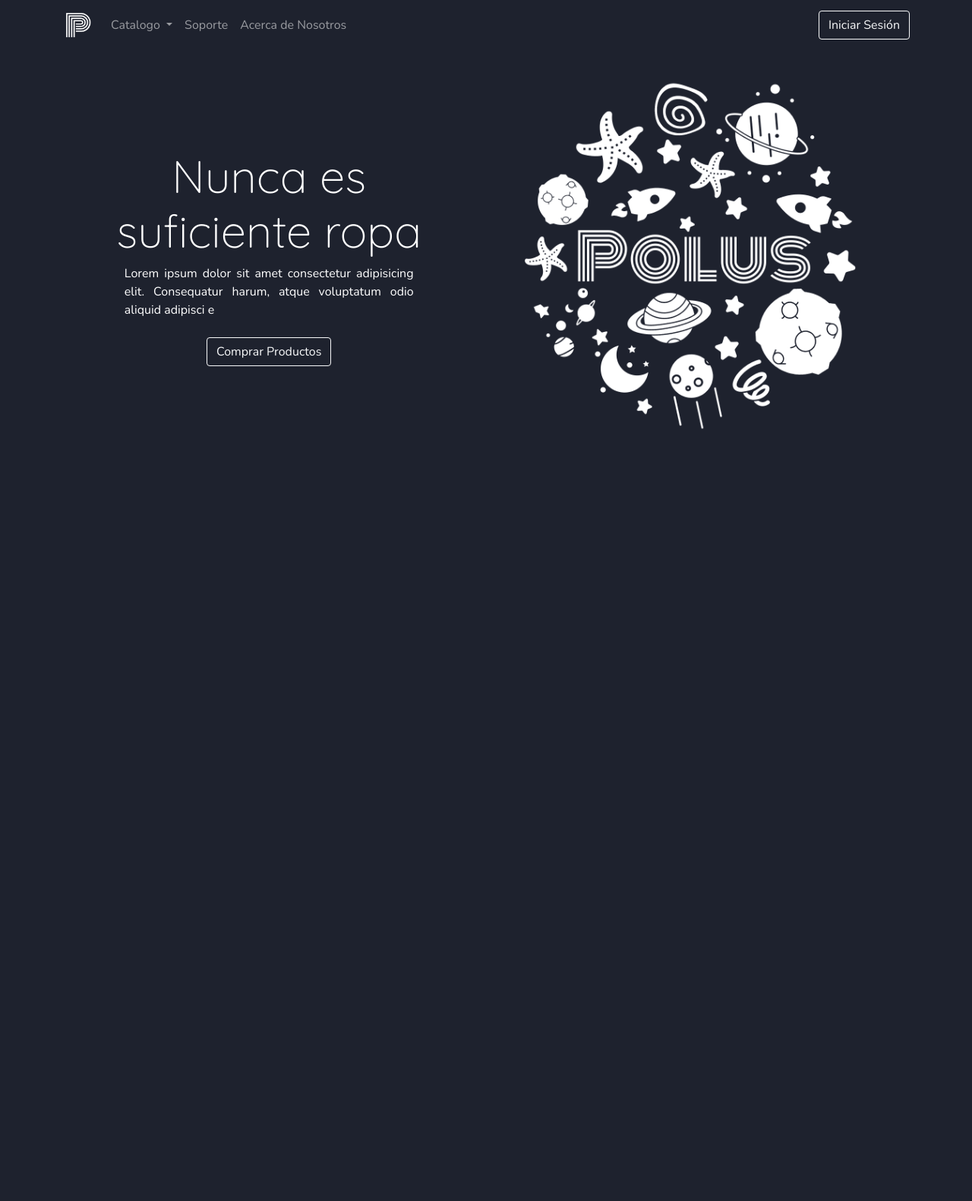
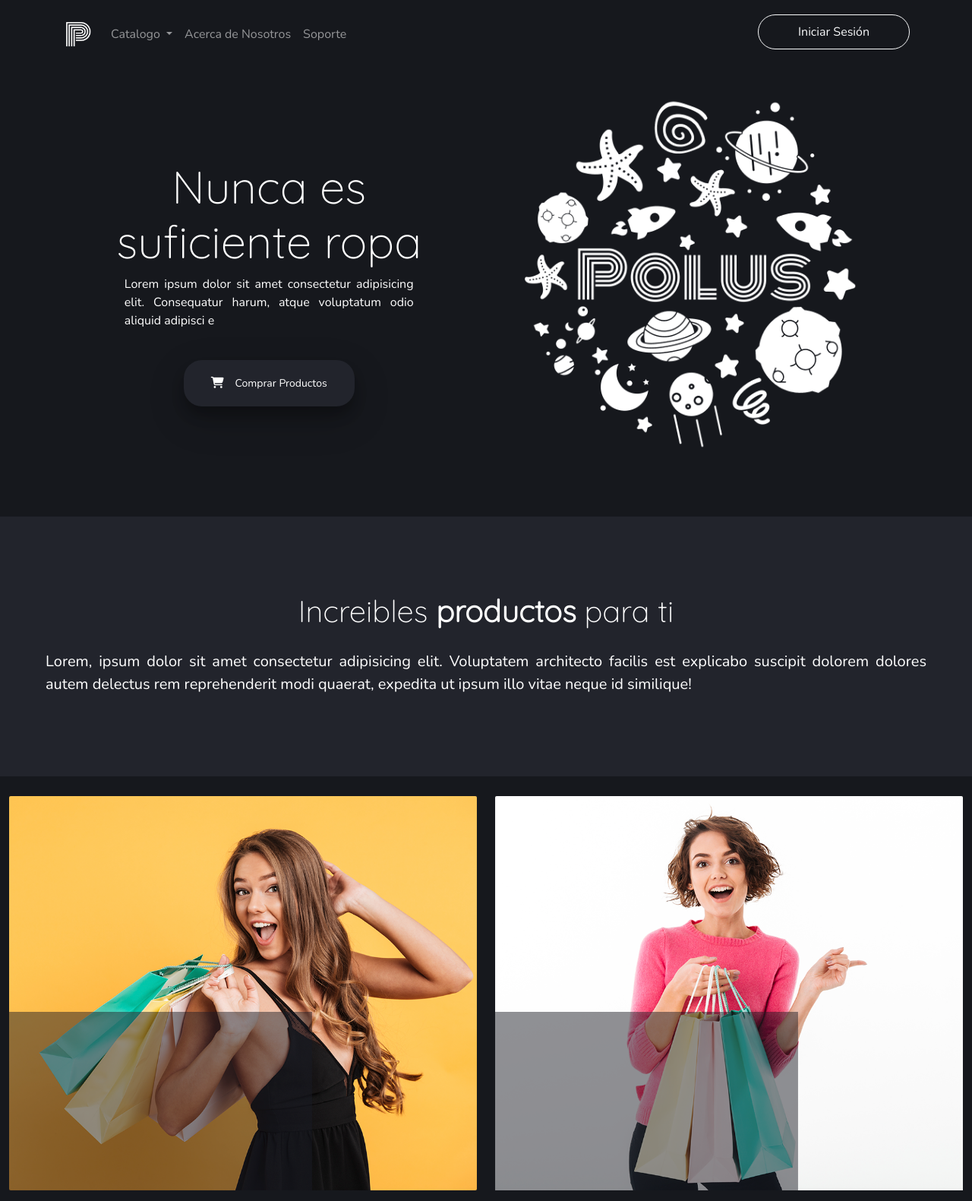
Before and after one commit to eduardoezequieel/polus, a PHP site: the page made by Vistas/Vistas Publico/index.html in a window 1280 px wide. Shown: the whole page at 76% size. Before the commit the page ends 800 px from the top, so only its background shows below. Run offline with PHP 8.4, Linux system fonts and the light colour scheme; some libraries are stand-ins or nearby versions.

Commit message:
Mas cambios y mejoras

```diff
--- a/Vistas/Vistas Publico/index.html
+++ b/Vistas/Vistas Publico/index.html
@@ -10,9 +10,13 @@
 
     <link rel="stylesheet" href="/css/estilos.css">
 
+     <!-- Fuentes Personalizadas -->
     <link rel="preconnect" href="https://fonts.gstatic.com">
     <link href="https://fonts.googleapis.com/css2?family=Quicksand:wght@300&display=swap" rel="stylesheet">
     <link href="https://fonts.googleapis.com/css2?family=Nunito&display=swap" rel="stylesheet">
+
+    <!-- Font Awesome -->
+    <script src="https://kit.fontawesome.com/43634cb7dc.js" crossorigin="anonymous"></script>
 
     <title>Polus El Salvador</title>
   </head>
@@ -23,7 +27,7 @@
           <img src="/img/p icono.png" alt="img-fluid" height="40px" width="40px">
         </a>
         <button class="navbar-toggler" type="button" data-bs-toggle="collapse" data-bs-target="#navbarSupportedContent" aria-controls="navbarSupportedContent" aria-expanded="false" aria-label="Toggle navigation">
-          <span class="navbar-toggler-icon"></span>
+          <ion-icon name="grid"></ion-icon>
         </button>
         <div class="collapse navbar-collapse" id="navbarSupportedContent">
           <ul class="navbar-nav me-auto mb-2 mb-lg-0">
@@ -31,7 +35,7 @@
               <a class="nav-link dropdown-toggle" href="#" id="navbarDropdown" role="button" data-bs-toggle="dropdown" aria-expanded="false">
                 Catalogo
               </a>
-              <ul class="dropdown-menu" aria-labelledby="navbarDropdown" id>
+              <ul class="dropdown-menu dropdown-menu-dark" aria-labelledby="navbarDropdown" id>
                 <li><a class="dropdown-item" href="#">Action</a></li>
                 <li><a class="dropdown-item" href="#">Another action</a></li>
                 <li><hr class="dropdown-divider"></li>
@@ -40,29 +44,28 @@
             </li>
 
             <li class="nav-item">
+              <a class="nav-link" href="#">Acerca de Nosotros</a>
+            </li>
+
+            <li class="nav-item">
               <a class="nav-link" href="#">Soporte</a>
             </li>
 
-            <li class="nav-item">
-              <a class="nav-link" href="#">Acerca de Nosotros</a>
-            </li>
-
-
           </ul>
           <form class="d-flex">
-            <button class="btn btn-outline-light" type="submit">Iniciar Sesión</button>
+            <button class="btn btn-outline-light botonEstilo">Iniciar Sesión</button>
           </form>
         </div>
       </div>
     </nav>
 
-    <div class="container">
+    <div class="container" id="contenedorPrincipal">
       <header>
         <div class="row">
           <div class="col-6" id="title">
-            <h1 id="TituloIndex">Nunca es<br>suficiente ropa</h1>
+            <h1 class="titulos">Nunca es<br>suficiente ropa</h1>
             <p>Lorem ipsum dolor sit amet consectetur adipisicing elit. Consequatur harum, atque voluptatum odio aliquid adipisci e</p>
-            <button class="btn btn-outline-light mt-2">Comprar Productos</button>
+            <button class="boton mt-4"><i class="fas fa-shopping-cart" id="carrito"></i>Comprar Productos</button>
           </div>
 
           <div class="col-6" id="imagen">
@@ -71,8 +74,56 @@
         </div>
       </header>
     </div>
+
+    <section>
+      <div class="container-fluid" style="background-color: #22242C;">
+        <div class="row">
+          <h1 class="titulos2" id="parrafo" style="background-color: #22242C;" >Increibles <span style="font-weight:bolder">productos</span> para ti</h1>
+          <p class="paddingParrafo" style="text-align: justify; font-size: 20px; padding-bottom: 90px;">Lorem, ipsum dolor sit amet consectetur adipisicing elit. Voluptatem architecto facilis est explicabo suscipit dolorem dolores autem delectus rem reprehenderit modi quaerat, expedita ut ipsum illo vitae neque id similique!</p>
+        </div>
+      </div>
+
+      <div class="container-fluid pt-3">
+        <div class="row">
+          <div class="col-md-6">
+            <div class="contenedor">
+              <div class="detalle">
+
+              </div>
+              <img src="/img/modelo1.png" class="img-fluid" alt="" width="">
+            </div>
+          </div>
+
+          <div class="col-md-6">
+            <div class="contenedor">
+              <div class="detalle">
+
+              </div>
+              <img src="/img/modelo2.png" class="img-fluid mb-1" alt="" width="">
+            </div>
+          </div>
+        </div>
+      </div>
+
+      <div class="container-fluid">
+        <div class="row">
+          <div class="col-3">
+
+          </div>
+          <div class="col-6">
+
+          </div>
+          <div class="col-3">
+
+          </div>
+        </div>
+      </div>
+    </section>
     <!-- Option 1: Bootstrap Bundle with Popper -->
     <script src="https://cdn.jsdelivr.net/npm/bootstrap@5.0.0-beta2/dist/js/bootstrap.bundle.min.js" integrity="sha384-b5kHyXgcpbZJO/tY9Ul7kGkf1S0CWuKcCD38l8YkeH8z8QjE0GmW1gYU5S9FOnJ0" crossorigin="anonymous"></script>
 
+    <!-- IONICONS -->
+    <script src="https://unpkg.com/ionicons@5.4.0/dist/ionicons.js"></script>
+
   </body>
 </html>
--- a/css/estilos.css
+++ b/css/estilos.css
@@ -4,12 +4,22 @@
     padding: 0;
 }
 
-body, nav{
-    background-color: #1E222E;
+a:hover{
+    text-decoration: none;
 }
 
-nav, button{
-    background-color: #1E222E;
+body, nav{
+    background-color: #16181D;
+}
+
+.navbar{
+    background-color: #16181D;
+    font-family: 'Nunito', sans-serif;
+    min-height: 90px;
+
+}
+
+button{
     font-family: 'Nunito', sans-serif;
 }
 
@@ -22,14 +32,20 @@
     padding-right: 10%;
 }
 
-#TituloIndex{
+.titulos{
     color: rgb(255, 255, 255);
     font-family: 'Quicksand', sans-serif;
     font-size: 60px;
 }
 
+.titulos2{
+    color: rgb(255, 255, 255);
+    font-family: 'Quicksand', sans-serif;
+    font-size: 40px;
+}
+
 #title{
-    margin-top: 130px;
+    margin-top: 120px;
     width: 500px;
     /*background-color: rgb(0, 0, 0);*/
     text-align: center;
@@ -43,3 +59,95 @@
     margin-left: 5%;
     margin-top: 3%;
 }
+
+.boton{
+    font-size: 14px;
+    padding: 20px 36px;
+    min-width: 160px;
+    border-radius: 2px;
+    display: inline-block;
+    -webkit-transition-duration: 0.4s; /* Safari */
+    transition-duration: 0.2s;
+    background-color: #22242C;
+    color: white;
+    border: 0;
+    border-radius: 24px;
+    font-family: 'Nunito', sans-serif;
+    box-shadow: 0 12px 16px 0 rgba(0,0,0,0.24), 0 17px 50px 0 rgba(0,0,0,0.19);
+}
+
+.boton:hover{
+    background-color:#ffffff;
+    color: black;
+    box-shadow: 0 12px 16px 0 rgba(0,0,0,0.24), 0 17px 50px 0 rgba(0,0,0,0.19);
+}
+
+.botonEstilo{
+    border-radius: 24px;
+    padding: 10px 20px;
+    min-width: 200px;
+    margin-bottom: 3%;
+}
+
+#carrito{
+    margin-right: 15px;
+    font-size: 15px;
+}
+
+#parrafo{
+    margin-top: 100px;
+    text-align: center;
+}
+
+#contenedorPrincipal
+{
+    margin-bottom: 80px;
+}
+
+.paddingParrafo{
+    margin-top: 20px;
+    padding-right: 60px;
+    padding-left: 60px;
+}
+
+.dropdown-menu-dark{
+    background-color: #22242C;
+    box-shadow: 0px 8px 16px 0px rgba(0,0,0,0.2);
+}
+
+.contenedor{
+    position: relative;
+    overflow: hidden;
+    margin: 10px 0;
+    border-radius: 2px;
+}
+
+.contenedor img{
+    -moz-transition: all 0.8s;
+    -webkit-transition: all 0.8s;
+    transition: all 0.8s;
+}
+
+.contenedor:hover img{
+    -moz-transforms: scale(1.2);
+    -webkit-transform: scale(1.2);
+    transform: scale(1.2);
+}
+
+.subtitulo{
+    color: #ffffff;
+    font-family: 'Quicksand', sans-serif;
+    font-size: 40px;
+}
+
+.descripcion{
+    color: #ffffff;
+    font-family: 'Nunito', sans-serif;
+    font-size: 20px;
+}
+
+#acercaNosotros{
+    width: 500px;
+    margin-left: 50px;
+    margin-top: 50px;
+}
```
Also changed, not shown: img/aboutUs.png (added), img/modelo1.png (added), img/modelo2.png (added), img/modelo3.png (added), img/modelo4.png (added).
